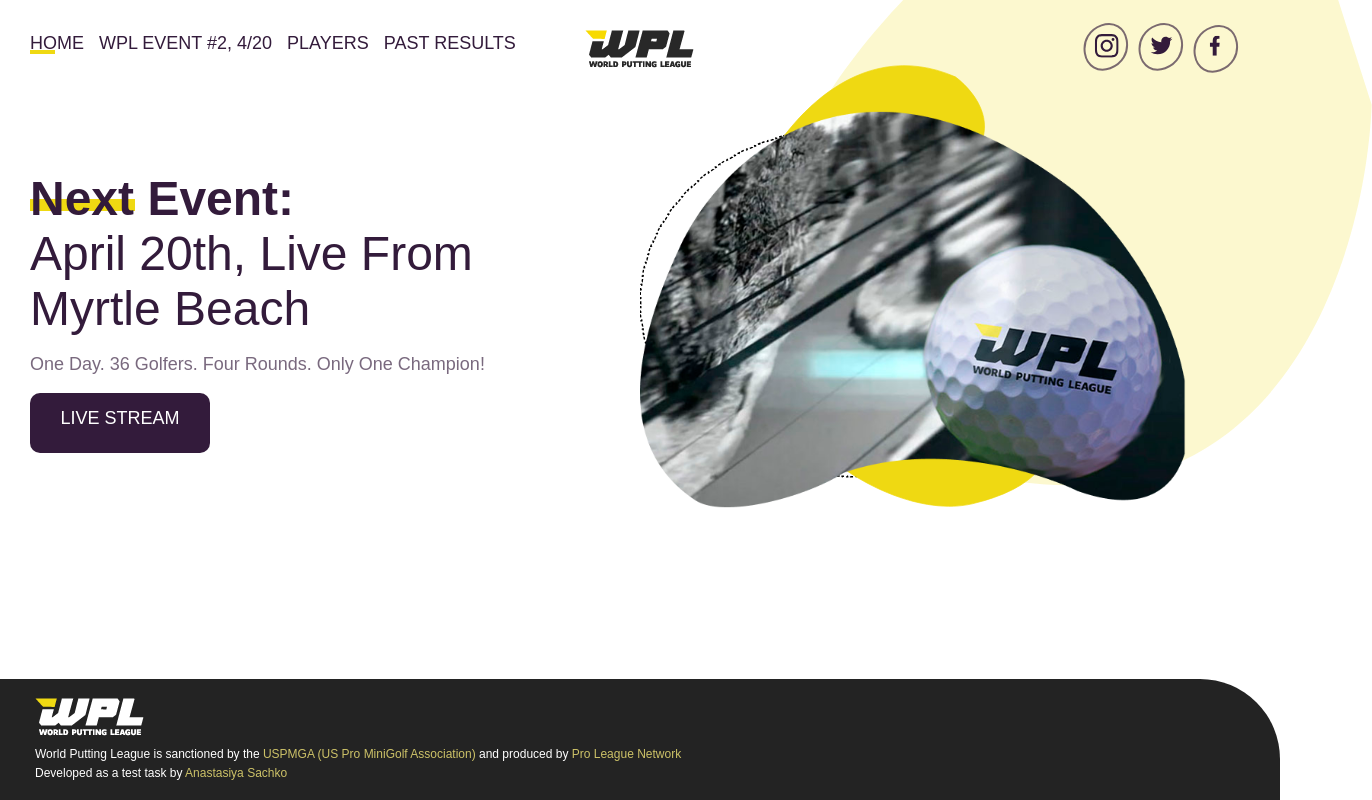
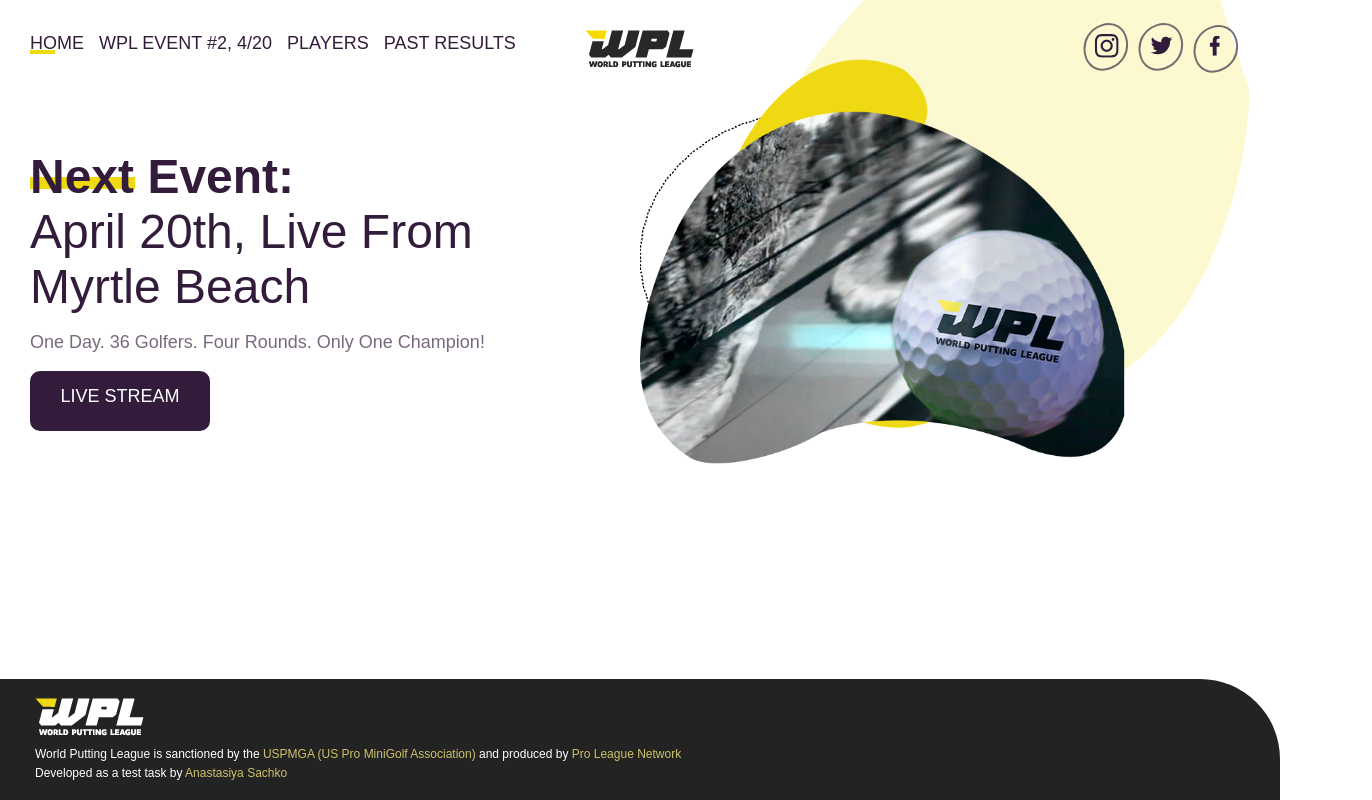
Before and after one commit to saachko/wpl, a plain HTML site: page index.html in a window 1280 px wide. Shown: the whole page, 1372 px wide, since content can reach past the window. Drawn offline with Linux system fonts and the light colour scheme; a web font is replaced by a local one.

Commit message:
feat: add intro section to the main page

```diff
--- a/styles/styles.css
+++ b/styles/styles.css
@@ -29,13 +29,13 @@
   font-size: var(--font-size-s);
   color: var(--dark-gray);
   min-height: 100vh;
+  overflow-x: hidden;
   display: grid;
   grid-template: auto 1fr auto / 1fr minmax(300px, 1440px) 1fr;
   grid-template-areas:
     '. header .'
     '. main .'
     'footer footer footer';
-  overflow: hidden;
 }
 
 header {
@@ -220,11 +220,11 @@
 
 .intro-section__background {
   position: absolute;
-  width: 120%;
-  top: -200px;
-  z-index: -5;
+  width: 100%;
+  top: -180px;
+  z-index: -15;
 }
 
 .intro-section__wpl-intro-image {
-  width: 90%;
+  width: 80%;
 }
```
Also changed, not shown: index.html (+1 -0 lines).
